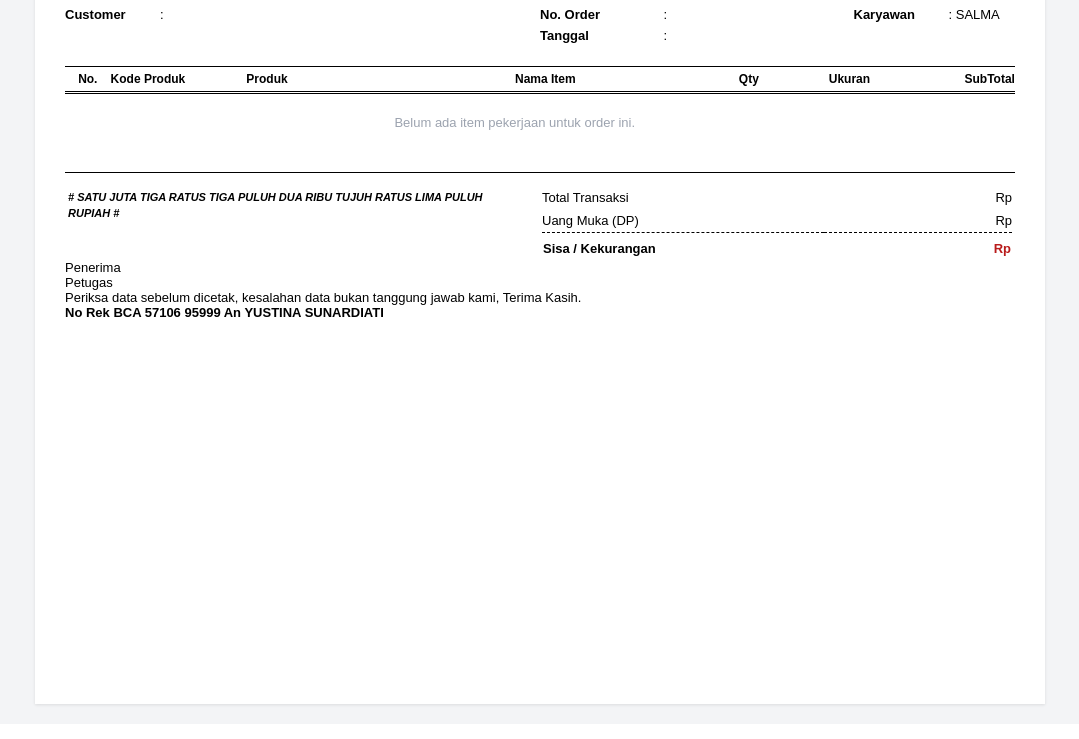
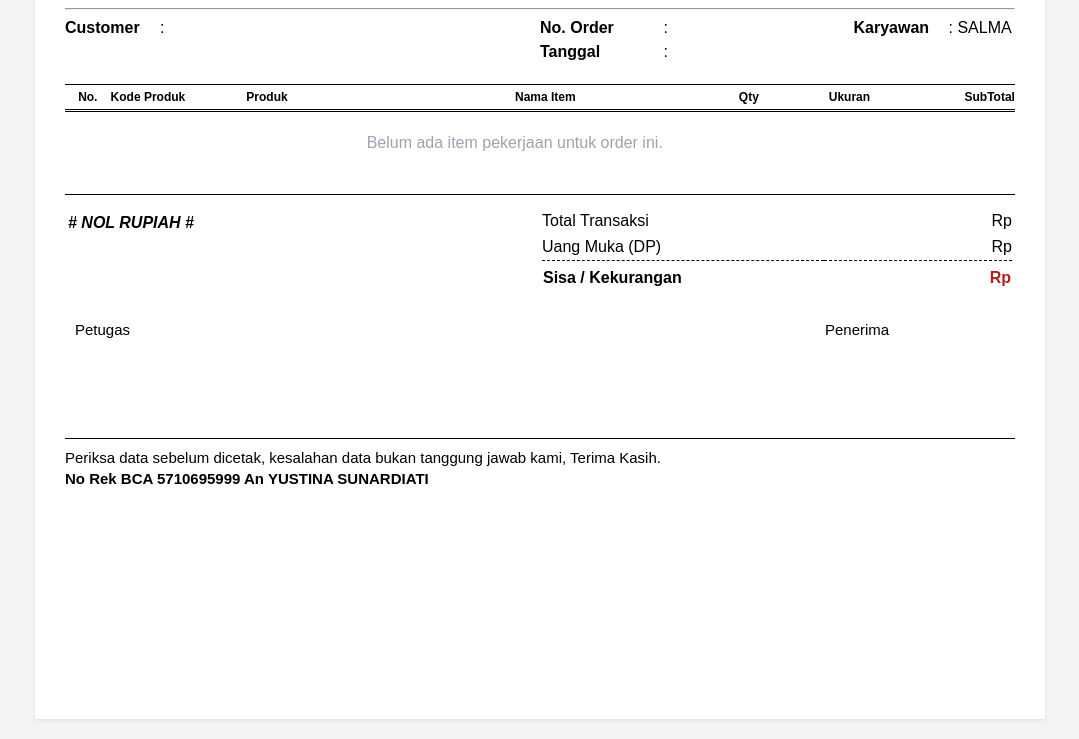
Before and after one commit to olookdev/Software_DSI, a Django app: template inventory/templates/inventory/faktur_order.html in a window 1280 px wide. Shown: the part 162-901 px from the top of the page, without its empty margins (100-1179 px from the left). Before the commit the page ends 870 px from the top, so only its background shows below. Run offline with Django 5.2, Linux system fonts and the light colour scheme; the template is opened without the code that fills it, so the values that code supplies are empty.

Commit message:
num2words di faktur order

````diff
--- a/inventory/templates/inventory/faktur_order.html
+++ b/inventory/templates/inventory/faktur_order.html
@@ -1,4 +1,5 @@
 {% load humanize %}
+{% load rupiah_tags %}  ```
 <!DOCTYPE html>
 <html lang="id">
 <head>
@@ -254,8 +255,8 @@
 
         <table class="footer-grid" style="width: 100%; margin-top: 20px; border-top: 1px solid #000000; padding-top: 10px;">
             <tr>
-                <td class="terbilang-box" style="font-style: italic; font-weight: bold; text-transform: uppercase; font-size: 11px; width: 50%; vertical-align: top; padding-top: 5px; padding-right: 15px; line-height: 1.4;">
-                    # SATU JUTA TIGA RATUS TIGA PULUH DUA RIBU TUJUH RATUS LIMA PULUH RUPIAH #
+                <td class="terbilang-box" style="font-style: italic; font-weight: bold; text-transform: uppercase; font-size: 20pxpx; width: 50%; vertical-align: top; padding-top: 5px; padding-right: 15px; line-height: 1.4;">
+                    {{ order.total_harga|terbilang_rupiah }}
                 </td>
 
                 <td class="summary-box" style="width: 50%; vertical-align: top;">
@@ -283,22 +284,22 @@
             </tr>
         </table>
 
-        <div class="signature-section">
-            <div class="sig-block">
-                <p style="margin: 0;">Penerima</p>
-                <div class="sig-space"></div>
+        <div class="signature-section" style="display: flex; justify-content: space-between; width: 100%; margin-top: 30px; margin-bottom: 40px; padding: 0 10px;">
+            <div class="sig-block" style="width: 200px; text-align: left;">
+                <p style="margin: 0; font-size: 15px;">Petugas</p>
+                <div class="sig-space" style="height: 60px;"></div>
             </div>
-            <div class="sig-block">
-                <p style="margin: 0;">Petugas</p>
-                <div class="sig-space"></div>
+
+            <div class="sig-block" style="width: 200px; text-align: left;">
+                <p style="margin: 0; font-size: 15px;">Penerima</p>
+                <div class="sig-space" style="height: 60px;"></div>
             </div>
         </div>
 
-        <div class="note-periksa">
+        <div class="note-periksa" style="border-top: 1px solid #000000; padding-top: 8px; margin-top: 15px; font-size: 15px; line-height: 1.4; text-align: left;">
             Periksa data sebelum dicetak, kesalahan data bukan tanggung jawab kami, Terima Kasih.<br>
-            <strong>No Rek BCA 57106 95999 An YUSTINA SUNARDIATI</strong>
+            <strong>No Rek BCA 5710695999 An YUSTINA SUNARDIATI</strong>
         </div>
-
     </div>
 
     <script>
--- /dev/null
+++ b/inventory/templatetags/rupiah_tags.py
@@ -0,0 +1,21 @@
+from django import template
+from num2words import num2words
+
+register = template.Library()
+
+@register.filter(name='terbilang_rupiah')
+def terbilang_rupiah(value):
+    if not value:
+        return "# NOL RUPIAH #"
+
+    try:
+        # Konversi ke integer untuk membuang desimal .00
+        angka = int(float(value))
+
+        # Mengubah angka menjadi kata dalam bahasa Indonesia
+        kata = num2words(angka, lang='id')
+
+        # Format menjadi huruf besar semua dan dibungkus pagar
+        return f"# {kata.upper()} RUPIAH #"
+    except (ValueError, TypeError):
+        return "# DATA TIDAK VALID #"
````
Also changed, not shown: inventory/templatetags/__init__.py (added).
